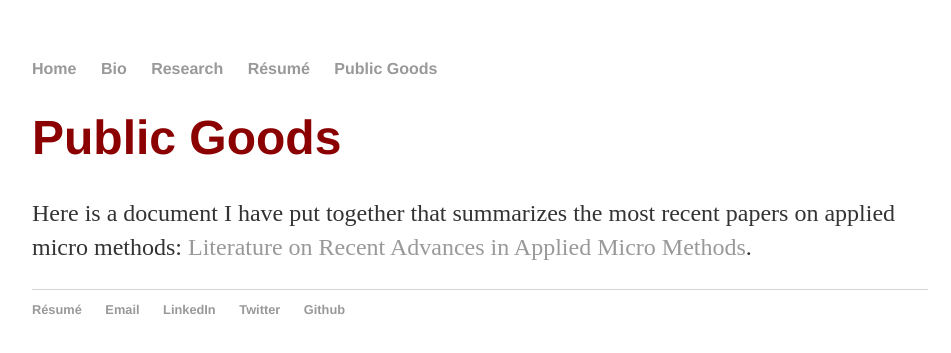
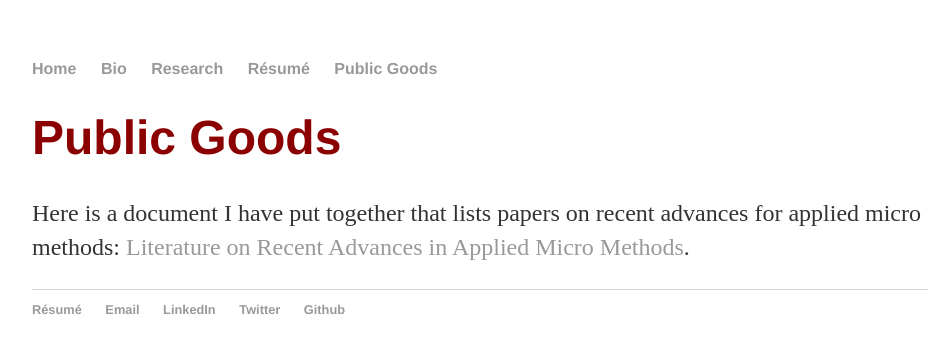
Before and after one commit to christinecai/christinecai.github.io, a Jekyll site: the page built from PublicGoods/Public Goods.html, in a window 1280 px wide. Shown: the top 353 px of the page, without its empty margins (160-1111 px from the left). Built offline with Jekyll 4.4.1, drawn with Linux system fonts in a browser that asks for light colours.

Commit message:
Update Public Goods.html

```diff
--- a/PublicGoods/Public Goods.html
+++ b/PublicGoods/Public Goods.html
@@ -9,7 +9,7 @@ title: Public Goods
 
 	<p class="lead"><h1><font color="darkred">Public Goods</font></h1></p>
 
-	  <p>Here is a document I have put together that summarizes the most recent papers on applied micro methods: <a href="/PublicGoods/applied_micro_methods.pdf">Literature on Recent Advances in
+	  <p>Here is a document I have put together that lists papers on recent advances for applied micro methods: <a href="/PublicGoods/applied_micro_methods.pdf">Literature on Recent Advances in
 Applied Micro Methods</a>.</p>
 
 	</div>
```
